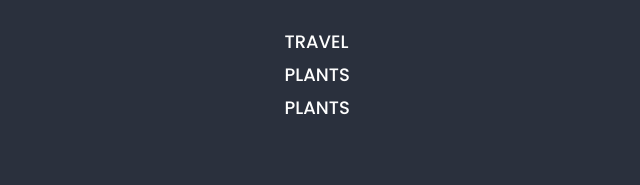
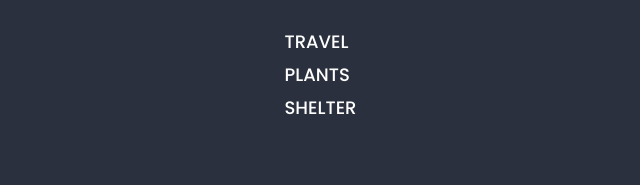
Before and after one commit to St0rY87/rsschool-cv, a plain HTML site: page index.html in a window 1280 px wide. Shown: the part 1232-1417 px from the top of the page, 597-1237 px from the left. Drawn offline with Linux system fonts and the light colour scheme.

Commit message:
fix: change name of project

```diff
--- a/index.html
+++ b/index.html
@@ -94,7 +94,7 @@
                                         href="https://rolling-scopes-school.github.io/st0ry87-JSFEPRESCHOOL2022Q4/plants/">Plants</a>
                                 </li>
                                 <li><a target="_blank"
-                                        href="https://rolling-scopes-school.github.io/st0ry87-JSFEPRESCHOOL2024Q2/shelter/">Plants</a>
+                                        href="https://rolling-scopes-school.github.io/st0ry87-JSFEPRESCHOOL2024Q2/shelter/">Shelter</a>
                                 </li>
                             </ul>
                         </div>
```
